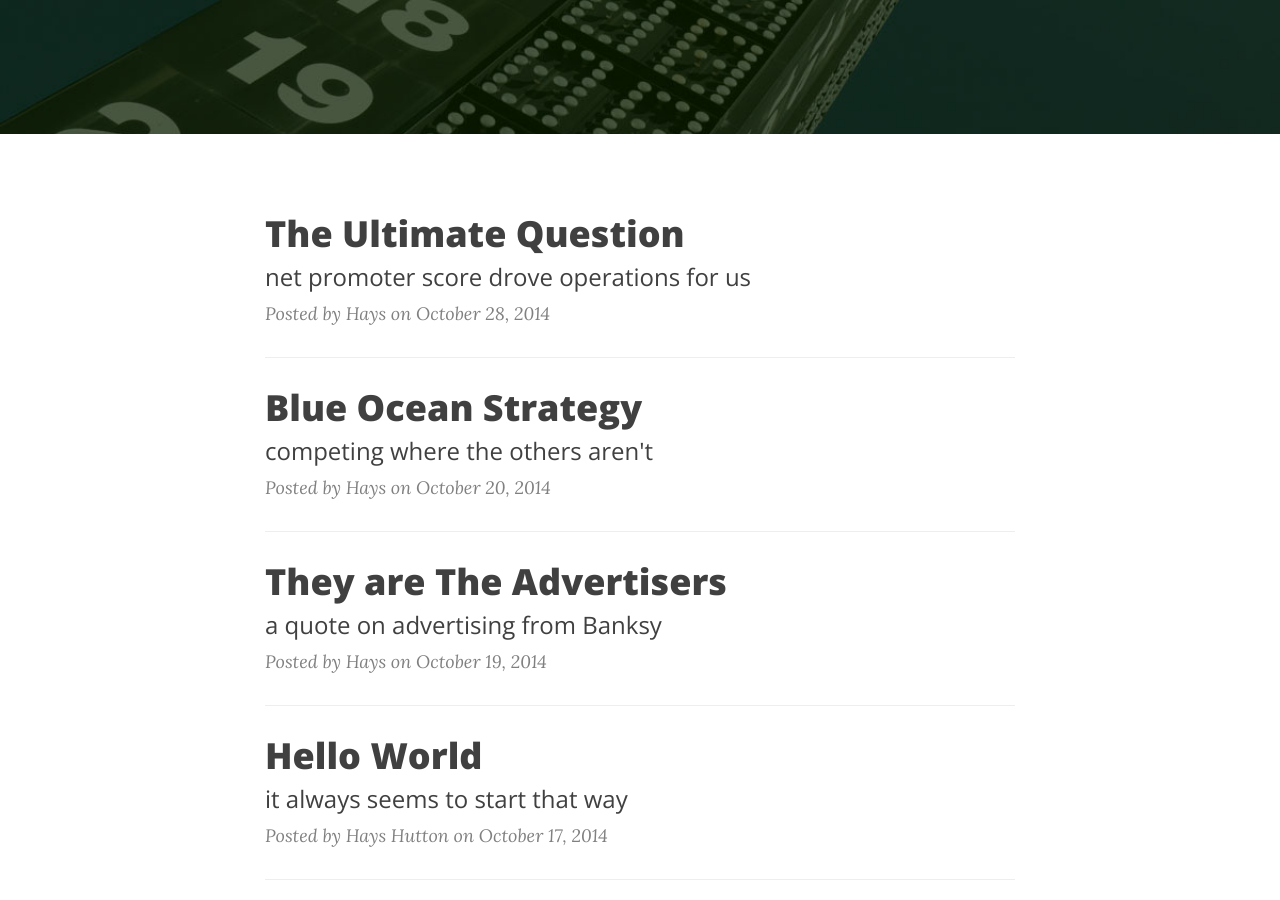
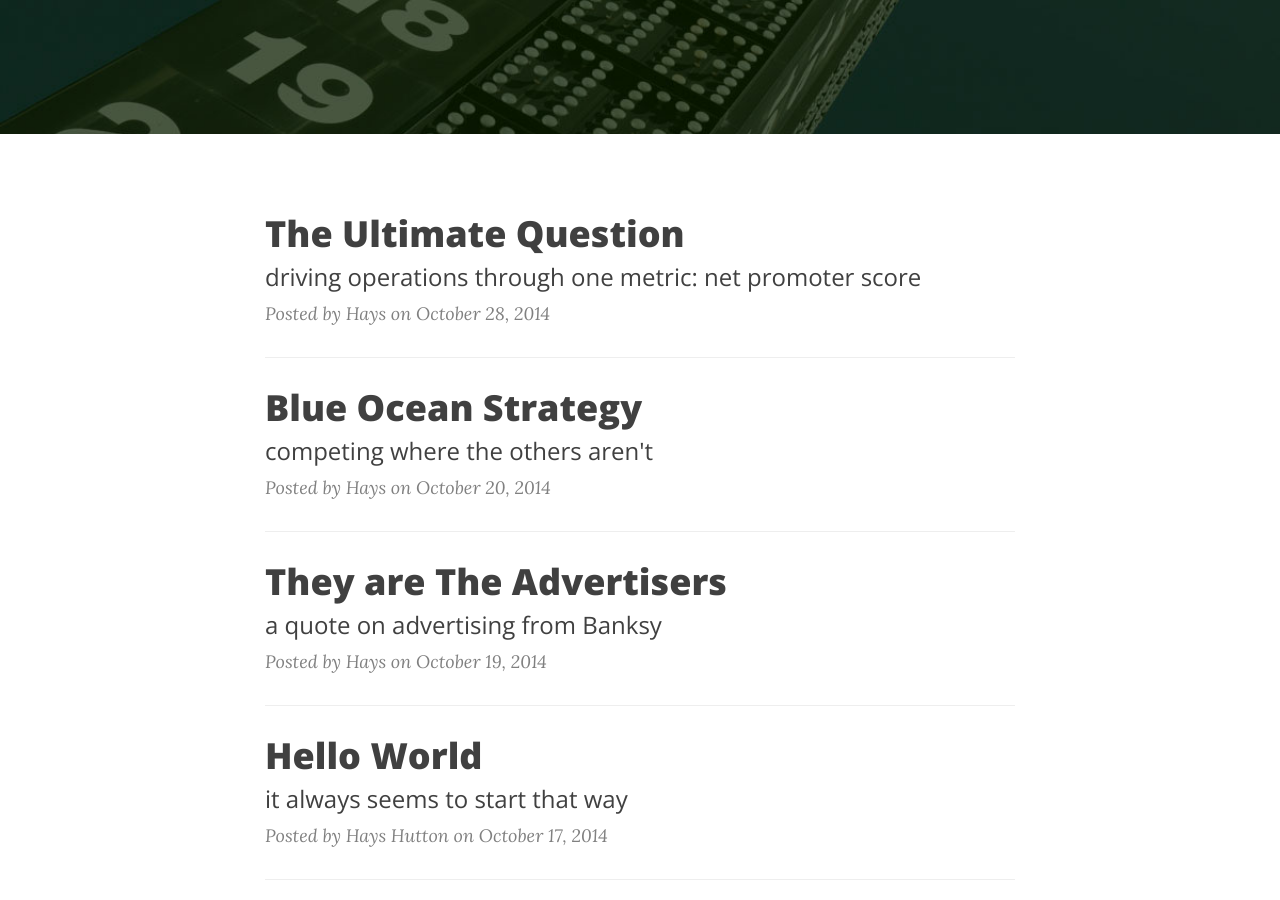
Before and after one commit to hays-hutton/hays-hutton.github.io, a Jekyll site: the page built from index.html, in a window 1280 px wide and 900 px high, scrolled down 322 px. Built offline with Jekyll 4.4.1, drawn with Linux system fonts in a browser that asks for light colours; nearby versions of some CDN libraries; the list of posts is cut into pages by our own code; comment, search, counter and statistics services are not loaded.

Commit message:
better sub headline maybe

```diff
--- a/_posts/2014-10-28-ultimate-question.markdown
+++ b/_posts/2014-10-28-ultimate-question.markdown
@@ -1,7 +1,7 @@
 ---
 layout:     post
 title:      "The Ultimate Question"
-subtitle:   "net promoter score drove operations for us"
+subtitle:   "driving operations through one metric: net promoter score"
 date:       2014-10-28 12:00:00
 author:     "Hays"
 header-img: "img/promoter.jpg"
```
